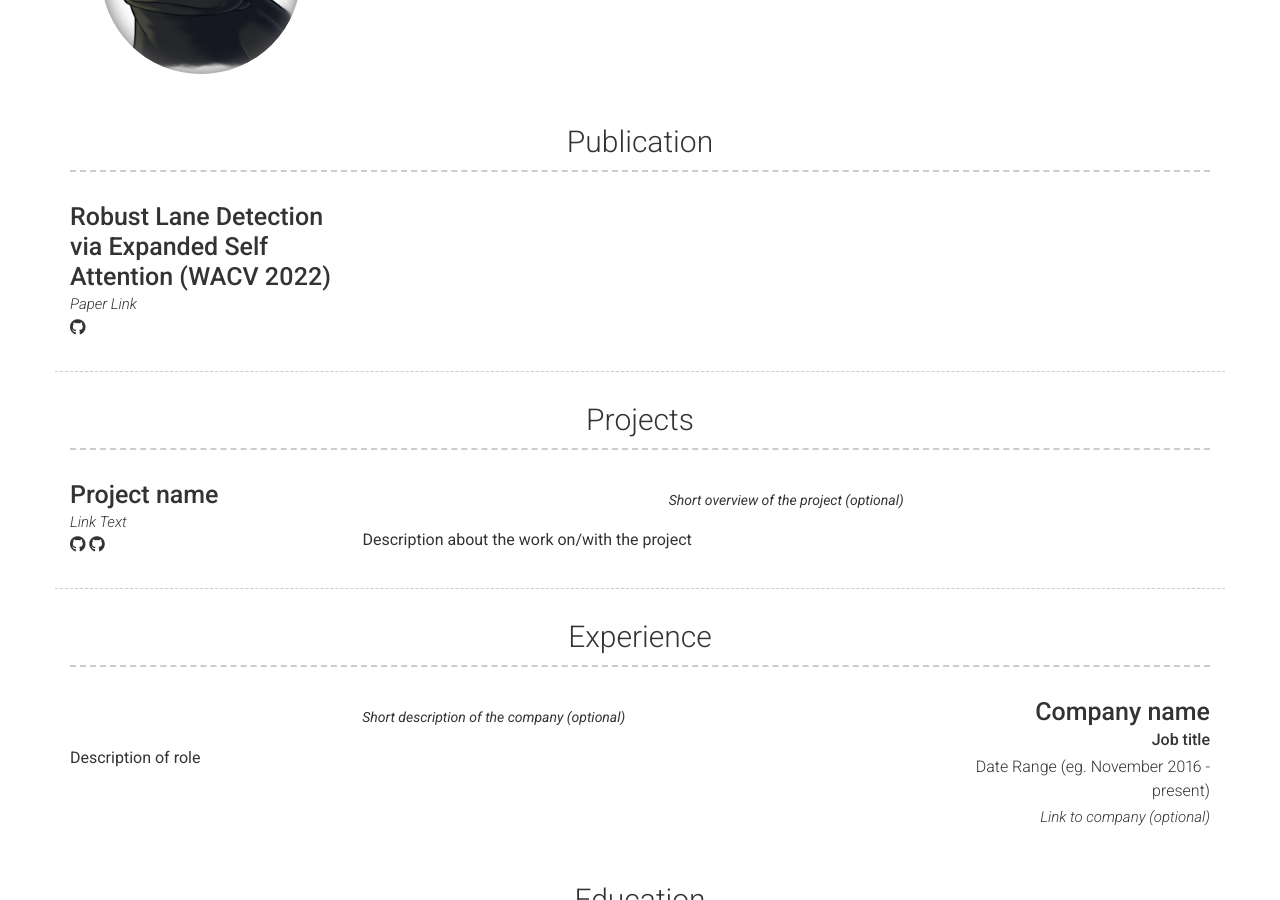
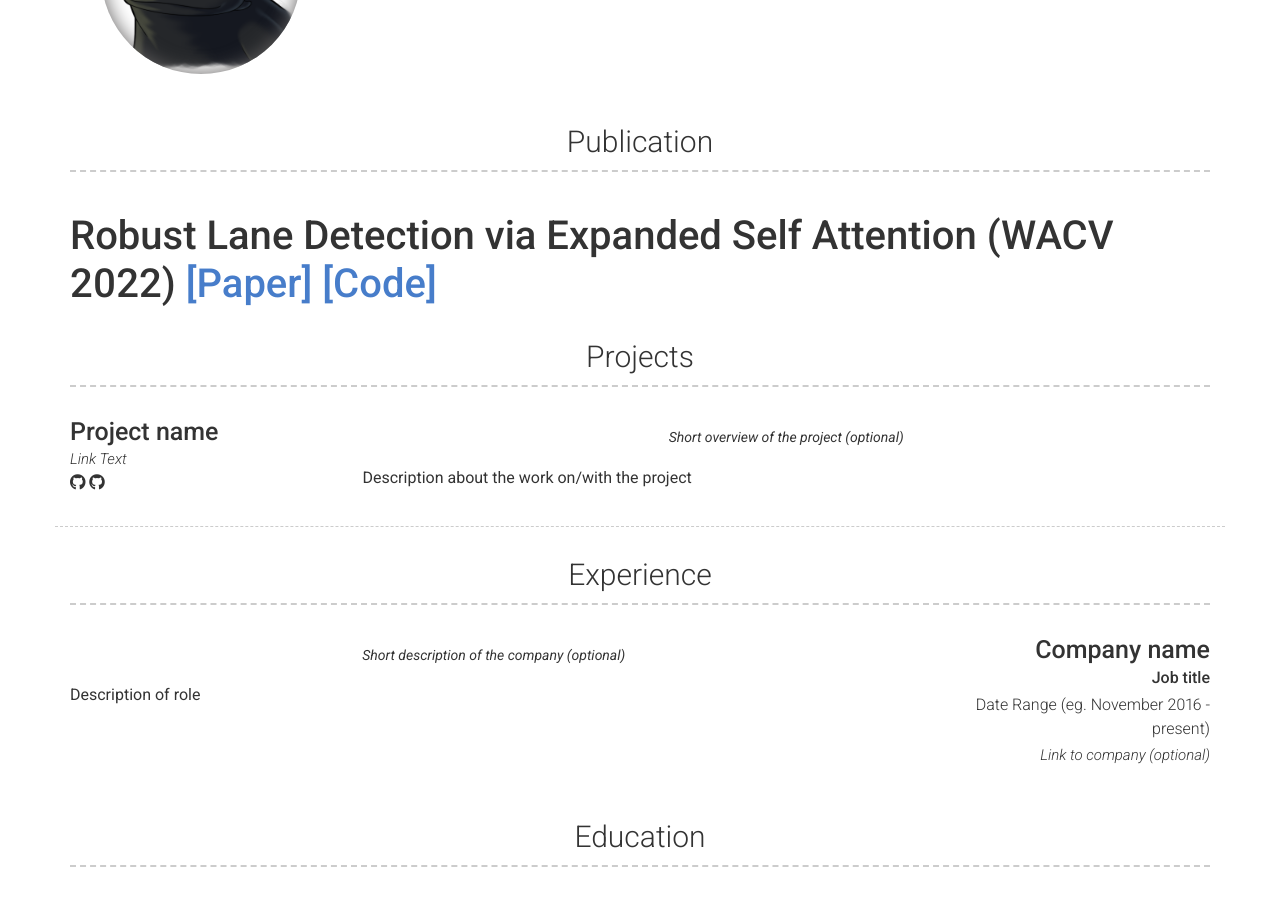
Before and after one commit to Hydragon516/hydragon516.github.io, a Jekyll site: the page built from index.md, in a window 1280 px wide and 900 px high, scrolled down 428 px. Built offline with Jekyll 4.4.1, drawn with Linux system fonts in a browser that asks for light colours; nearby versions of some CDN libraries; some of the changed lines change nothing that is shown.

Commit message:
Update _config.yml

```diff
--- a/_config.yml
+++ b/_config.yml
@@ -65,21 +65,9 @@ about_content: | # this will include new lines to allow paragraphs
 
 content:
   - title: Publication
-    layout: list # Type of content section (list/text)
-    content:
-      - layout: left
-        border: weak
-        title: Robust Lane Detection via Expanded Self Attention (WACV 2022)
-        link: https://openaccess.thecvf.com/content/WACV2022/papers/Lee_Robust_Lane_Detection_via_Expanded_Self_Attention_WACV_2022_paper.pdf
-        link_text: Paper Link
-        additional_links:
-          - title: Code
-            icon: fab fa-github
-            url: https://github.com/Hydragon516/ESA-official
-#         quote: >
-#           Short overview of the project (optional)
-#         description: | # this will include new lines to allow paragraphs
-#           Description about the work on/with the project
+    layout: text
+    content: |
+      # Robust Lane Detection via Expanded Self Attention (WACV 2022) <a href="https://openaccess.thecvf.com/content/WACV2022/papers/Lee_Robust_Lane_Detection_via_Expanded_Self_Attention_WACV_2022_paper.pdf">[Paper]</a> <a href="https://github.com/Hydragon516/ESA-official">[Code]</a>
 
   - title: Projects # Title for the section
     layout: list # Type of content section (list/text)
```
